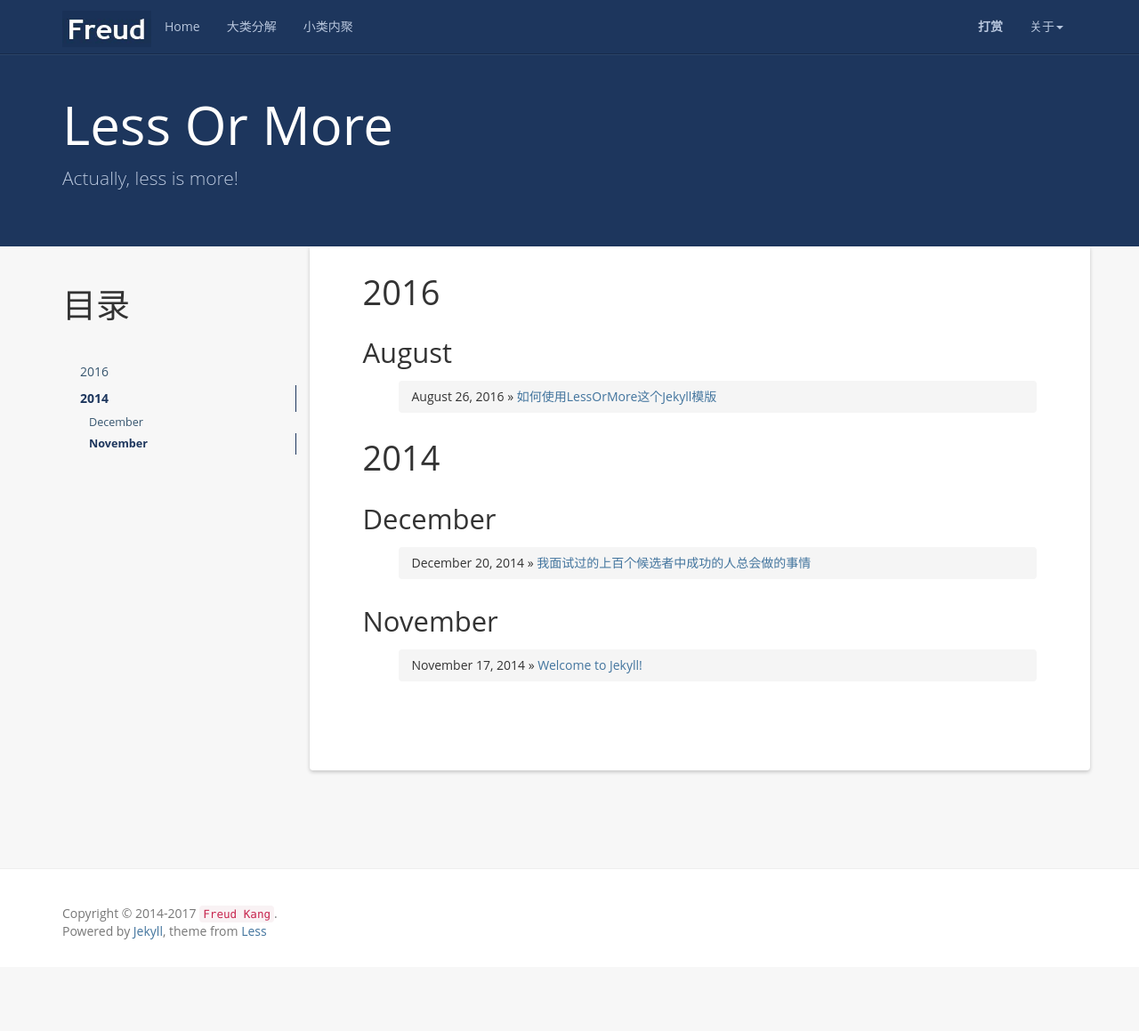
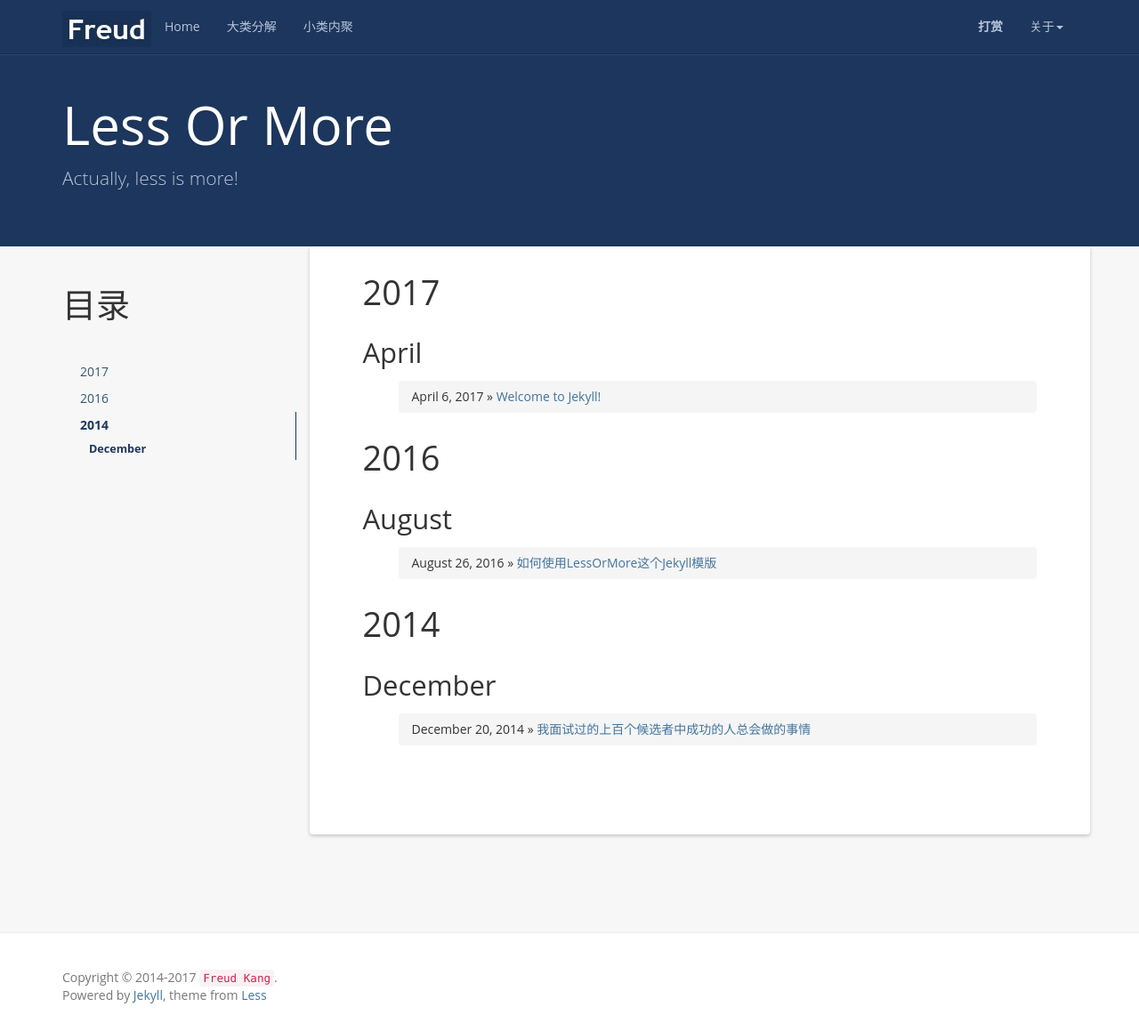
Before and after one commit to bg25452/bg25452.github.io, a Jekyll site: the page built from index.html, in a window 1280 px wide and 1159 px high. Shown: the whole window at 89% size. Built offline with Jekyll 4.4.1, drawn with Linux system fonts in a browser that asks for light colours; nearby versions of some CDN libraries; the list of posts is cut into pages by our own code; comment, search, counter and statistics services are not loaded.

Commit message:
Update 2014-11-17-welcome-to-jekyll.md

```diff
--- a/_posts/2014-11-17-welcome-to-jekyll.md
+++ b/_posts/2014-11-17-welcome-to-jekyll.md
@@ -1,7 +1,7 @@
 ---
 layout: post
 title:  "Welcome to Jekyll!"
-date:   2014-11-17 13:31:01 +0800
+date:   2017-04-07 00:52:01 +0800
 categories: jekyll
 tag: jekyll
 ---
```
